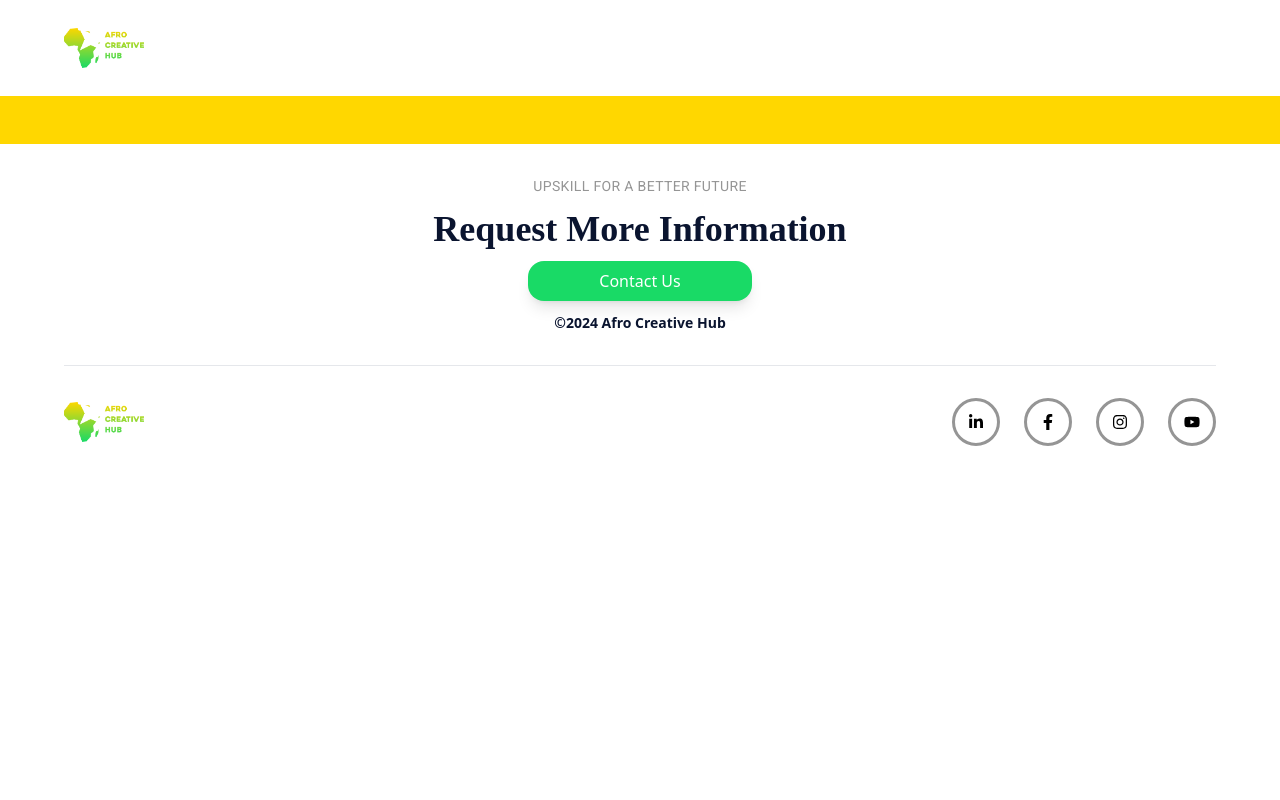
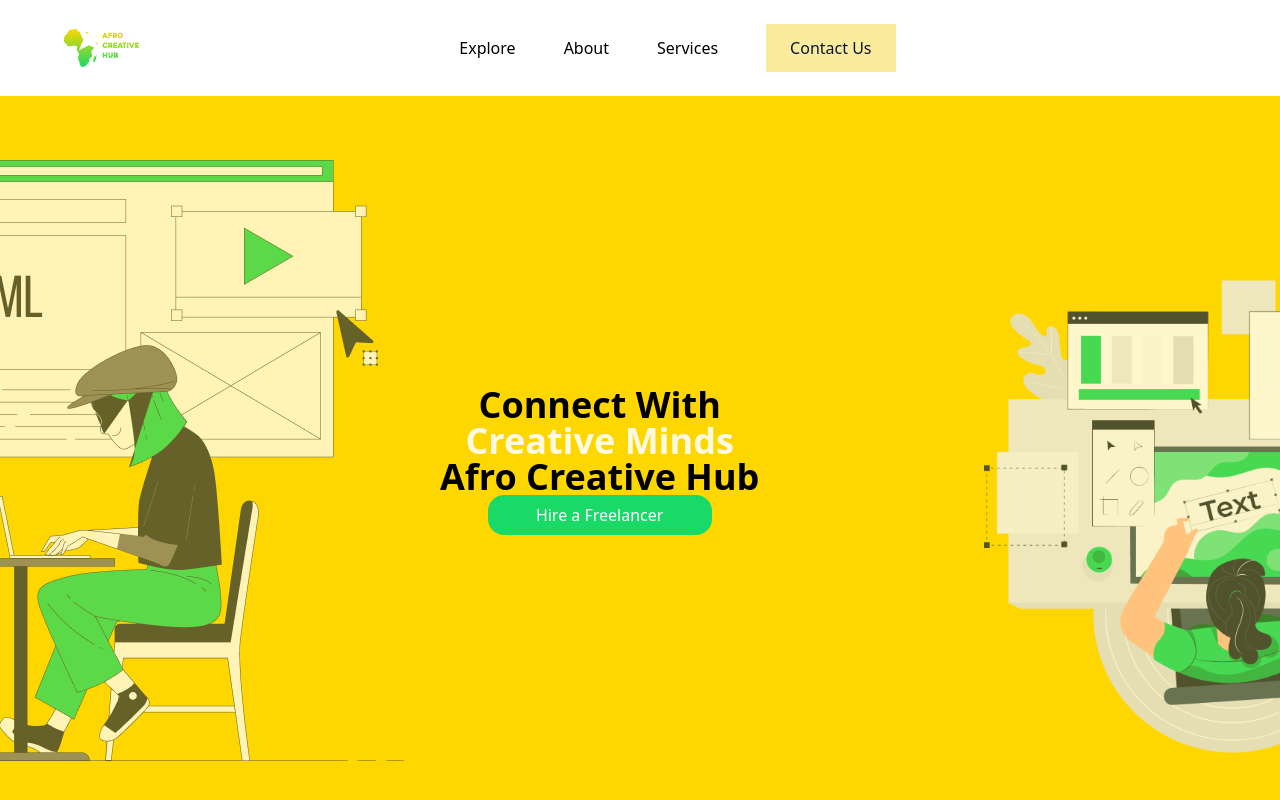
Before and after one commit to Ejike-Daniel/Afro-Creative-Hub, a React (Vite) app: page / in a window 1280 px wide. Shown: the top 800 px of the page. Built offline with nearby package versions, Linux system fonts and the light colour scheme; a web font is replaced by a local one.

Commit message:
modified navlist and header

```diff
--- a/src/App.jsx
+++ b/src/App.jsx
@@ -1,11 +1,17 @@
 import { BrowserRouter, Route, Routes } from "react-router-dom";
 import LandingPage from "./pages/home/LandingPage";
+import About from "./pages/about/About";
+import Service from "./pages/services/Service";
+import Contact from "./pages/contact/Contact";
 
 function App() {
   return (
     <BrowserRouter>
       <Routes>
         <Route path="/" element={<LandingPage />}></Route>
+        <Route path="/about" element={<About/>}></Route>
+        <Route path="/services" element={<Service/>}></Route>
+        <Route path="/contact" element={<Contact/>}></Route>
       </Routes>
     </BrowserRouter>
   );
--- a/src/components/Button.jsx
+++ b/src/components/Button.jsx
@@ -2,7 +2,7 @@
 const Button = ({ children, className }) => {
   return (
     <button
-      className={`${className} bg-tealishGreen w-56 text-white lg:hover:text-midnight lg:hover:bg-sunriseOrange h-10 rounded-2xl`}
+      className={`${className} bg-tealishGreen text-center font-medium w-56 text-white lg:hover:text-midnight lg:hover:bg-sunriseOrange h-10 rounded-2xl`}
     >
       {children}
     </button>
--- a/src/components/Footer.jsx
+++ b/src/components/Footer.jsx
@@ -15,14 +15,14 @@
         <p className=" font-roboto text-[14px] text-mountainMist text-center uppercase tracking-wide">
           upskill for a better future
         </p>
-        <p className=" font-Abhaya font-bold text-2xl lg:text-4xl text-midnight">
+        <p className=" font-Abhaya font-bold text-2xl md:text-3xl lg:text-4xl text-midnight">
           Request More Information
         </p>
         <Link to={"contact"} className="flex items-center justify-center">
-          <Button className={"w-42 font-medium shadow-lg "}>Contact Us</Button>
+          <Button className={" font-medium shadow-lg "}>Contact Us</Button>
         </Link>
 
-        <span className="text-center text-sm font-semibold text-midnight">
+        <span className="text-center text-sm font-bold text-midnight italic">
           &copy;2024 Afro Creative Hub
         </span>
       </section>
--- a/src/components/Header.jsx
+++ b/src/components/Header.jsx
@@ -1,19 +1,23 @@
 import logo from "../assets/ACH.png";
+import { Link } from "react-router-dom";
+import Navlist from "./Navlist";
+import { RiMenu4Fill, RiCloseLine } from "react-icons/ri";
 import { useState } from "react";
-import { RiMenu4Fill, RiCloseLine } from "react-icons/ri";
-import { Link } from "react-router-dom";
+
 const Header = () => {
-  const [isHidden, setIsHidden] = useState(false);
+  const [isHidden, setIsHidden] = useState(true);
 
-  const handleClick = () => {
-    setIsHidden((prevState) => !prevState);
+  const toggleMenu = () => {
+    setIsHidden(!isHidden);
   };
+
   return (
-    <header className=" w-full h-[10vh] flex justify-between px-8 lg:px-16 items-center py-12  relative">
+    <header className="w-full h-[10vh] px-8 lg:px-16 py-12 relative flex items-center justify-between">
       <Link to={"/"}>
-        <img src={logo} alt="logo" className="w-20 lg:cursor-pointer " />
+        <img src={logo} alt="logo" className="w-20 lg:cursor-pointer" />
       </Link>
-      <button className=" text-3xl lg:hidden " onClick={handleClick}>
+      <Navlist hideNav={isHidden} />
+      <button className="text-3xl md:hidden" onClick={toggleMenu}>
         {isHidden ? <RiMenu4Fill /> : <RiCloseLine />}
       </button>
     </header>
--- a/src/components/Navlist.jsx
+++ b/src/components/Navlist.jsx
@@ -0,0 +1,50 @@
+import { Link } from "react-router-dom";
+
+const Navlist = ({ hideNav }) => {
+  const navlinks = [
+    { name: "Explore", path: "/" },
+    { name: "About", path: "/about" },
+    { name: "Services", path: "/services" },
+  ];
+
+  return (
+    <nav
+      className={`${
+        hideNav ? "hidden" : ""
+      } absolute md:static md:block md:mx-0 top-24 gap-12 shadow-lg md:shadow-none right-0 left-0 flex justify-center z-20 w-full items-center py-10     bg-white md:bg-transparent`}
+    >
+      <ul className="flex flex-col gap-12 md:flex-row justify-center items-center ">
+        {navlinks.map(({ name, path }) => (
+          <li key={path}>
+            <Link to={path}>{name}</Link>
+          </li>
+        ))}
+        <Link
+          to="/contact"
+          className="bg-lightTan text-midnight px-6 py-3   md: whitespace-nowrap"
+        >
+          Contact Us
+        </Link>
+      </ul>
+    </nav>
+  );
+};
+
+export default Navlist;
+
+//  <div className="font-medium text-mountainMist ">
+//       <nav
+//         className={`${
+//           hideNav ? "hidden" : ""
+//         } `}
+//       >
+//         <ul className="flex flex-col md:flex-row gap-8 md:gap-14 mt-0  ">
+//           {navlinks.map(({ name, path }) => (
+//             <li key={path}>
+//               <Link to={path}>{name}</Link>
+//             </li>
+//           ))}
+//         </ul>
+//
+//       </nav>
+//     </div>
--- /dev/null
+++ b/src/pages/about/About.jsx
@@ -0,0 +1,11 @@
+import Container from "../../components/Container";
+
+const About = () => {
+  return <div className=" bg-ragoonGreen w-full h-screen">
+    <Container>
+
+    </Container>
+  </div>;
+};
+
+export default About;
--- /dev/null
+++ b/src/pages/contact/Contact.jsx
@@ -0,0 +1,9 @@
+const Contact = () => {
+  return (
+    <div>
+      <h1>This the contact page</h1>
+    </div>
+  );
+};
+
+export default Contact;
--- a/src/pages/home/Hero.jsx
+++ b/src/pages/home/Hero.jsx
@@ -1,8 +1,29 @@
 import broImg from "../../assets/bro.png";
 import panaImg from "../../assets/pana.png";
+import Button from "../../components/Button";
 
 const Hero = () => {
-  return <section className="w-full py-6 bg-duckyYellow"></section>;
+  return (
+    <section className="w-full py-12 pt-16 bg-duckyYellow relative  ">
+      <div className="flex flex-col md:flex-row gap-6">
+        <img src={broImg} alt="img" className="h-[75%] left-0  md:bottom-6" />
+        <div className=" flex flex-col justify-center items-center">
+          <h1 className="text-4xl font-bold text-center leading-none ">
+            Connect With <br />
+            <span className="text-earlyDawn pb-6">Creative Minds</span>
+            <br /> <span>Afro Creative Hub</span>
+          </h1>
+          <p></p>
+          <Button>Hire a Freelancer</Button>
+        </div>
+        <img
+          src={panaImg}
+          alt="img"
+          className=" absolute right-0 h-[75%] md:bottom-0"
+        />
+      </div>
+    </section>
+  );
 };
 
 export default Hero;
--- /dev/null
+++ b/src/pages/services/Service.jsx
@@ -0,0 +1,5 @@
+const Service = () => {
+  return <div className="bg-lightTan w-full h-screen"></div>;
+};
+
+export default Service;
```
